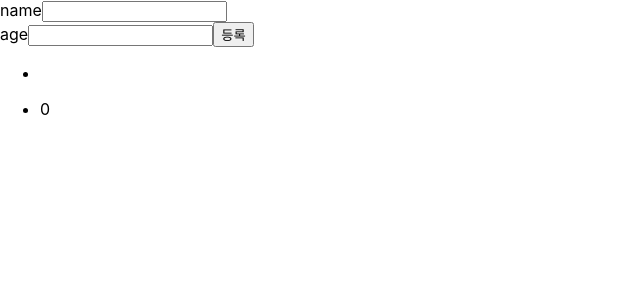
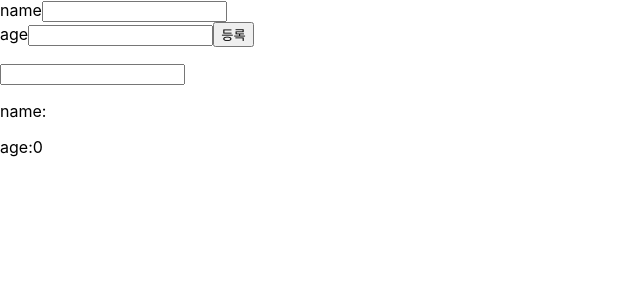
Before and after one commit to singersongha/hk-react, a React (Create React App) app: page / in a window 1280 px wide. Both pictures are taken after a click on the button "등록". Shown: the top 300 px of the page, without its empty margins (0-640 px from the left). Built offline with nearby package versions, Linux system fonts and the light colour scheme.

Commit message:
close #11

```diff
--- a/src/App.jsx
+++ b/src/App.jsx
@@ -3,13 +3,13 @@ import "./App.css";
 import { useState } from "react";
 import App2 from "./components/App2";
 import Calc from "./components/calc";
-import form from "./index2";
+import Form from "./components/form/index2";
 
 //component .jsx
 function App() {
   return (
-    <div>
-      <form />
+    <div className="App">
+      <Form />
     </div>
   );
 }
--- /dev/null
+++ b/src/components/form/index2.jsx
@@ -0,0 +1,52 @@
+import { useState } from "react";
+
+const Form = () => {
+  const [name, setName] = useState("");
+  const [age, setAge] = useState(0);
+  const [log, setLog] = useState([]);
+  const [search, setSearch] = useState("");
+
+  const onChangeInput = (e) => {
+    setName(e.target.value);
+    //setLog(text);
+  };
+
+  const onChangeNumber = (e) => {
+    setAge(Number(e.target.value));
+    //setLog(number);
+  };
+
+  const handleRegister = () => {
+    setLog((prev) => [...prev, { name, age }]);
+  };
+
+  return (
+    <div className="">
+      <div>
+        <label>name</label>
+        <input type="text" name="name" onChange={onChangeInput} />
+      </div>
+      <div>
+        <label>age</label>
+        <input type="number" name="age" onChange={onChangeNumber} />
+        <button onClick={handleRegister}>등록</button>
+        <p>
+          <input name="search" onChange={(e) => setSearch(e.target.value)} />
+        </p>
+      </div>
+      <div>
+        {/*list 그리기*/}
+        {log
+          .filter(({ name }) => !search || name.includes(search))
+          .map(({ name, age }) => (
+            <div>
+              <p>name:{name}</p>
+              <p>age:{age}</p>
+            </div>
+          ))}
+      </div>
+    </div>
+  );
+};
+
+export default Form;
--- a/src/index.js
+++ b/src/index.js
@@ -6,7 +6,7 @@ import reportWebVitals from './reportWebVitals';
 import App from "./App";
 import Calc from './components/calc';
 import Calculator from './components/Calculator';
-import Form from './index2';
+import Form from './components/form/index2';
 
 const root = ReactDOM.createRoot(document.getElementById('root'));
 root.render(
--- a/src/index2.jsx
+++ /dev/null
@@ -1,43 +0,0 @@
-import { useState } from "react";
-
-const Form = () => {
-  const [text, setText] = useState("");
-  const [number, setNumber] = useState(0);
-  const [log, setLog] = useState("");
-
-  const onChangeInput = (e) => {
-    setText(e.target.value);
-    setLog(text);
-  };
-
-  const onChangeNumber = (e) => {
-    setNumber(Number(e.target.value));
-    setLog(number);
-  };
-
-  const handleButton = () => {};
-
-  return (
-    <div>
-      <div>
-        <label>name</label>
-        <input type="text" onChange={onChangeInput} />
-      </div>
-      <div>
-        <label>age</label>
-        <input type="number" onChange={onChangeNumber} />
-        <button onClick={handleButton}>등록</button>
-      </div>
-      <div>
-        <ul>
-          <li>{text}</li>
-        </ul>
-        <ul>
-          <li>{number}</li>
-        </ul>
-      </div>
-    </div>
-  );
-};
-
-export default Form;
```
Also changed, not shown: src/components/person/index.jsx (added).
